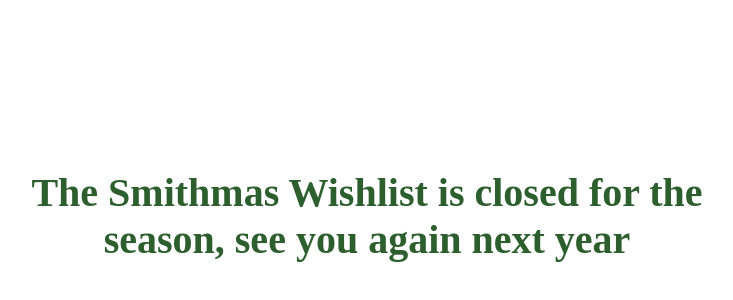
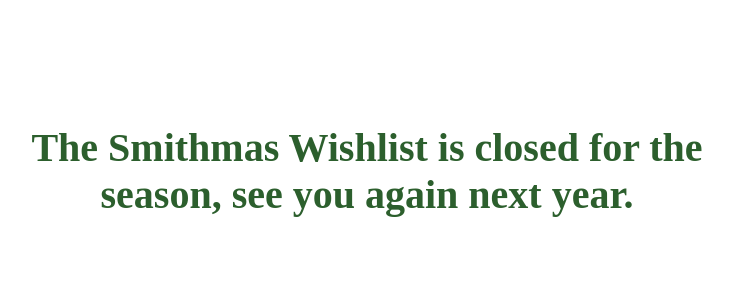
Before and after one commit to fkaltman/vue-wishlist-app, a Vue app: page / in a window 1280 px wide. Shown: the part 216-516 px from the top of the page, without its empty margins (273-1006 px from the left). Built offline with nearby package versions, Linux system fonts and the light colour scheme; a web font is replaced by a local one.

Commit message:
style: adjust closed banner spacing

```diff
--- a/src/components/StayTuned.vue
+++ b/src/components/StayTuned.vue
@@ -1,6 +1,6 @@
 <template>
   <div class="banner">
-    <h1>The Smithmas Wishlist is closed for the season, see you again next year</h1>
+    <h1>The Smithmas Wishlist is closed for the season, see you again next year.</h1>
   </div>
 </template>
 
@@ -8,7 +8,7 @@
 .banner {
   display: flex;
   justify-content: center;
-  align-items: center;
+  margin-top: 20%;
   min-height: 100vh;
   padding: 2rem;
   text-align: center;
```
